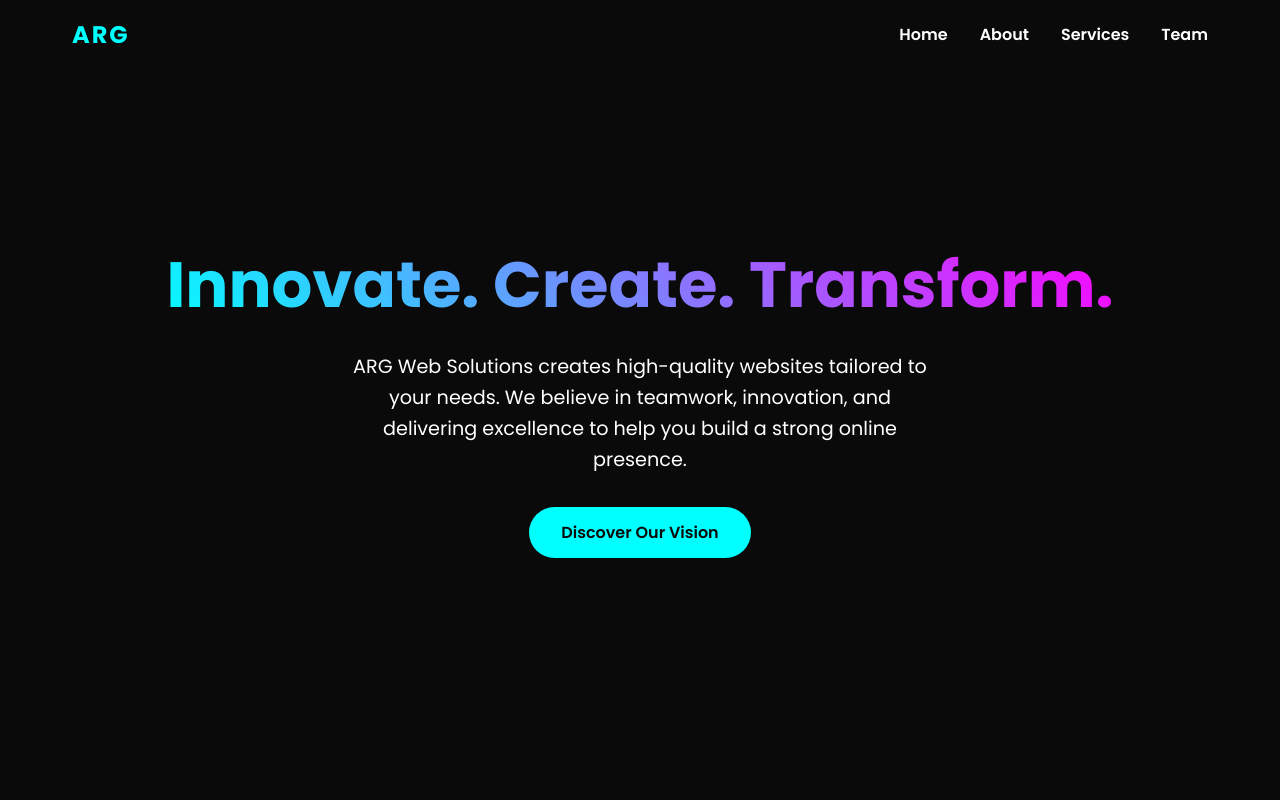
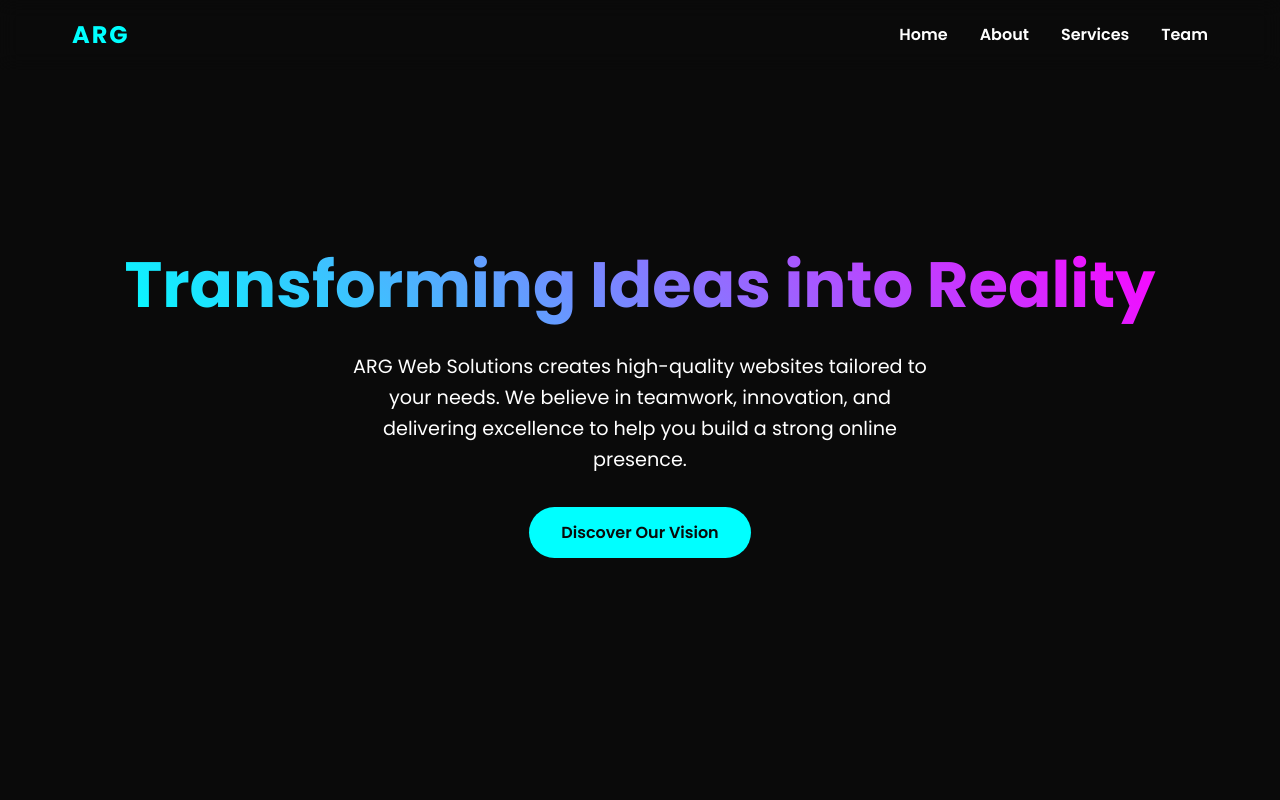
Before and after one commit to ARG-Web-Solutions/arg-web-solutions, a plain HTML site: page index.html in a window 1280 px wide. Shown: the top 800 px of the page. Drawn offline with Linux system fonts and the light colour scheme.

Commit message:
Update index.html

```diff
--- a/index.html
+++ b/index.html
@@ -324,7 +324,7 @@
     </div>
     <section class="hero">
         <div class="hero-content">
-            <h1>Innovate. Create. Transform.</h1>
+            <h1>Transforming Ideas into Reality</h1>
             <p>ARG Web Solutions creates high-quality websites tailored to your needs. We believe in teamwork, innovation, and delivering excellence to help you build a strong online presence.</p>
             <a href="about.html" class="cta-button">Discover Our Vision</a>
         </div>
```
